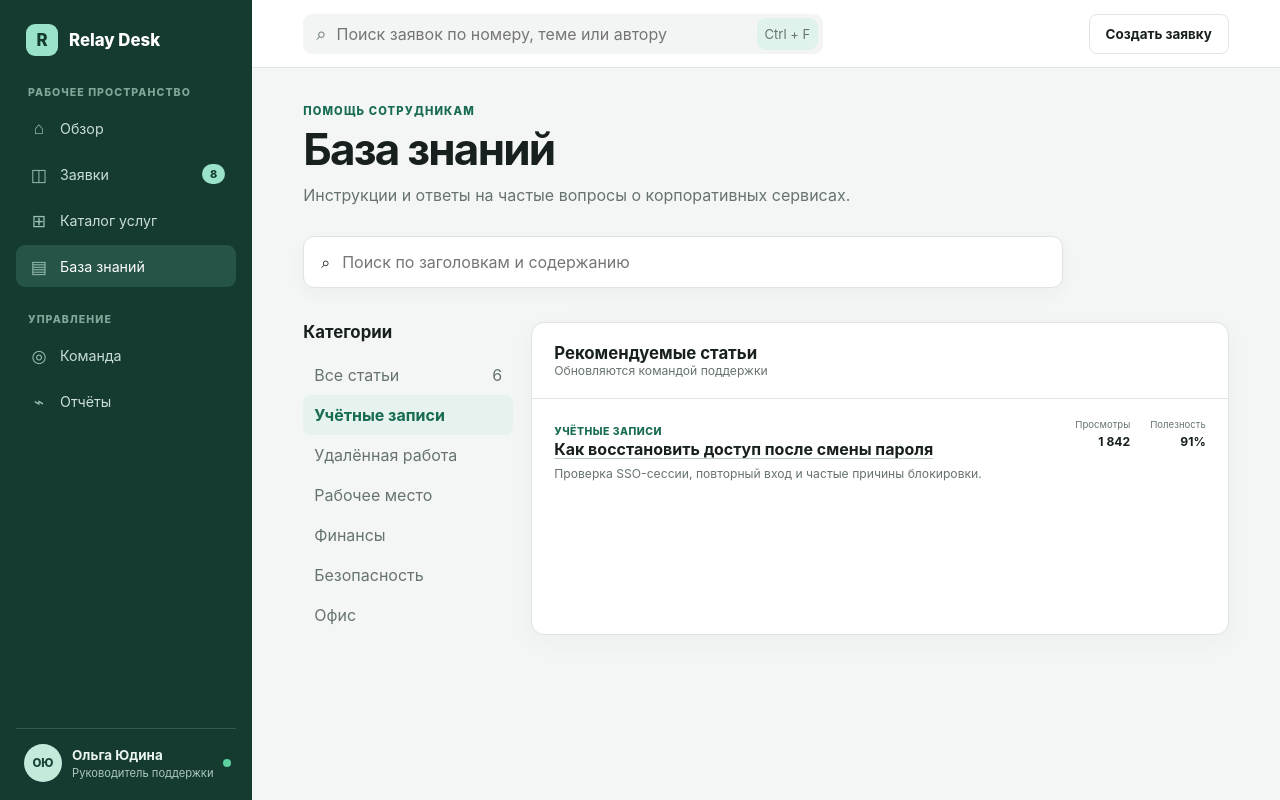
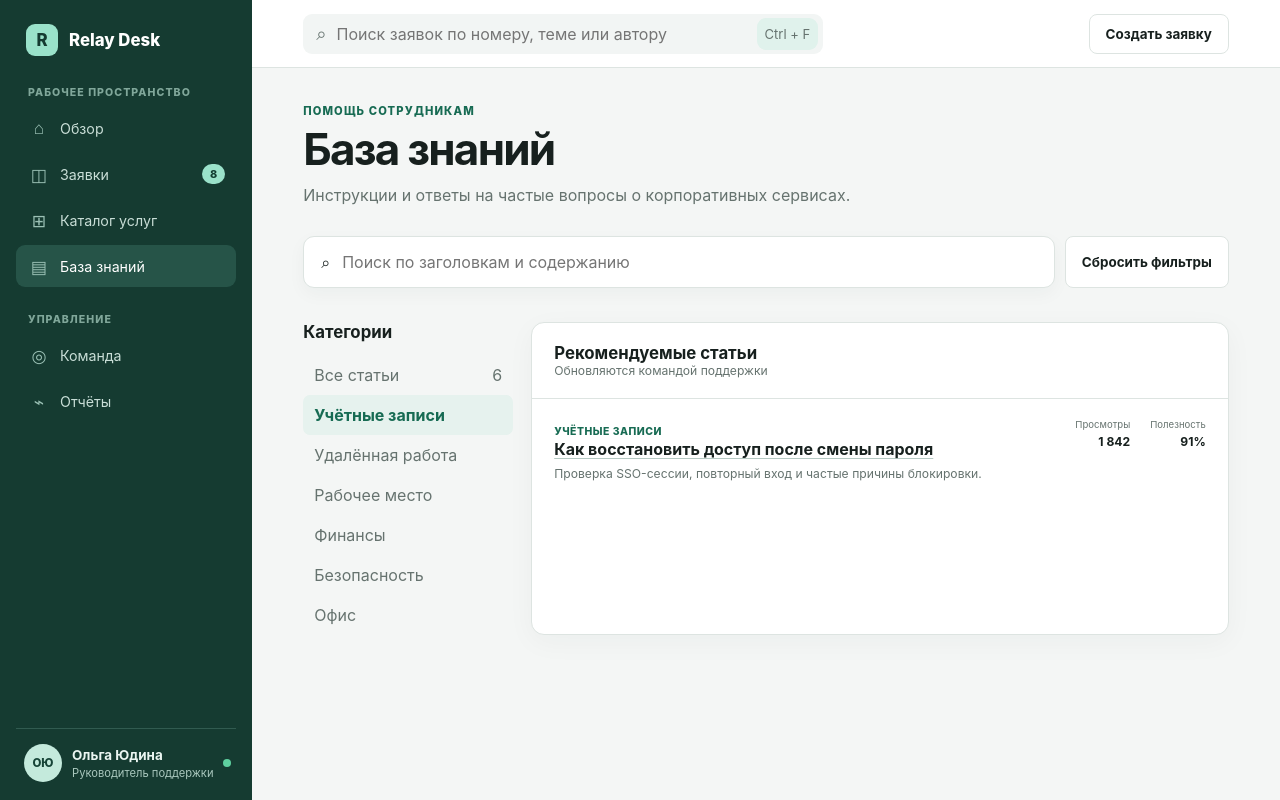
Before and after one commit to glvgvzh/relay-desk, a React (Vite) app: page /knowledge in a window 1280 px wide. Both pictures are taken after a click on the button "Учётные записи". Built offline with nearby package versions, Linux system fonts and the light colour scheme.

Commit message:
feat: add knowledge base reset filters button

```diff
--- a/src/index.css
+++ b/src/index.css
@@ -1155,12 +1155,22 @@ tbody th small,
   gap: 10px;
   max-width: 760px;
   min-height: 52px;
-  margin: -5px 0 34px;
   padding: 0 17px;
   border: 1px solid var(--line);
   border-radius: 11px;
   background: #fff;
   box-shadow: 0 6px 18px rgb(25 55 47 / 4%);
+}
+.catalog-search,
+.knowledge-search-wrap {
+  margin: -5px 0 34px;
+}
+.knowledge-search-wrap {
+  display: flex;
+  gap: 10px;
+}
+.knowledge-search {
+  flex: 1;
 }
 .catalog-search input,
 .knowledge-search input {
--- a/src/pages/KnowledgeBasePage.tsx
+++ b/src/pages/KnowledgeBasePage.tsx
@@ -36,6 +36,7 @@ export function KnowledgeBasePage() {
         title="База знаний"
         description="Инструкции и ответы на частые вопросы о корпоративных сервисах."
       />
+      <div className="knowledge-search-wrap">
         <label className="knowledge-search">
           <span aria-hidden="true">⌕</span>
           <span className="sr-only">Поиск статей</span>
@@ -46,6 +47,20 @@ export function KnowledgeBasePage() {
             placeholder="Поиск по заголовкам и содержанию"
           />
         </label>
+        {(query.trim() !== '' || category !== 'all') && (
+          <button
+            className="secondary-button"
+            onClick={() => {
+              const next = new URLSearchParams(searchParams)
+              next.delete('c')
+              next.delete('q')
+              setSearchParams(next)
+            }}
+          >
+            Сбросить фильтры
+          </button>
+        )}
+      </div>
       <div className="knowledge-layout">
         <aside className="category-list">
           <h2>Категории</h2>
```
Also changed, not shown: 1 other file (tests, documents, lock files or other folders). Lines whose indentation alone changed are shown as unchanged.
